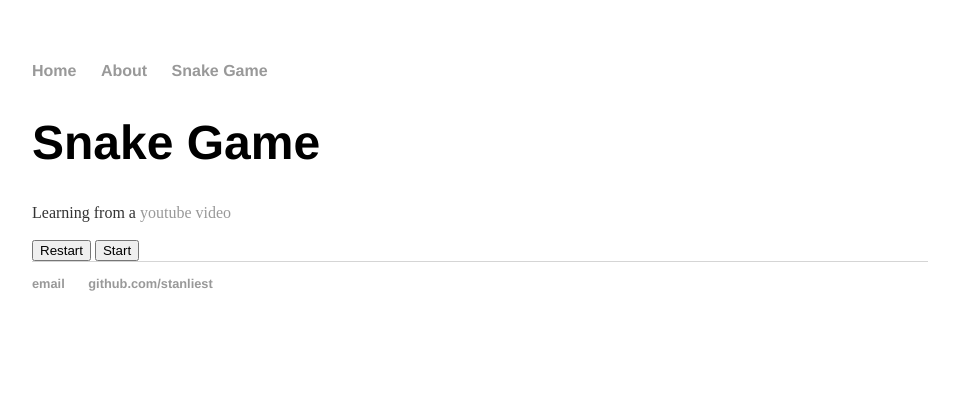
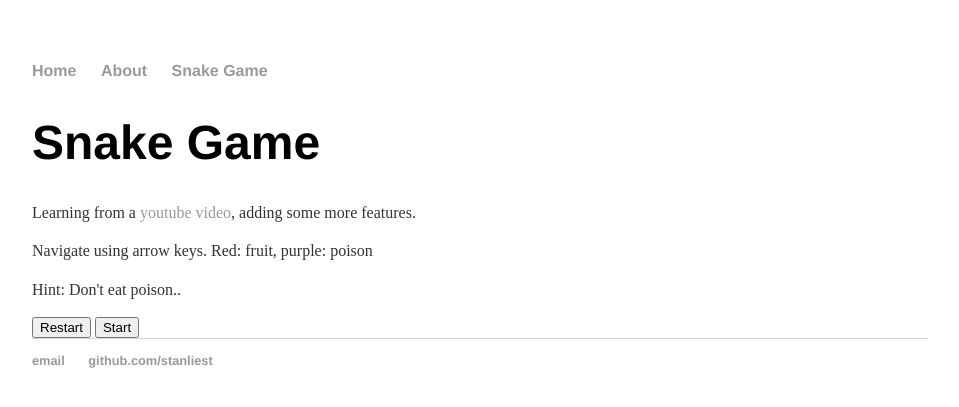
Before and after one commit to Stanliest/stanliest.github.com, a Jekyll site: the page built from snakeGame/index.html, in a window 1280 px wide. Shown: the top 407 px of the page, without its empty margins (160-1119 px from the left). Built offline with Jekyll 4.4.1, drawn with Linux system fonts in a browser that asks for light colours; part of the change alters nothing that is shown.

Commit message:
added color, desc

```diff
--- a/snakeGame/index.html
+++ b/snakeGame/index.html
@@ -18,8 +18,12 @@ title: Snake game
 
     <div class="snakeGame">
         <h1>Snake Game</h1>
-        <p> Learning from a
-            <a href="https://www.youtube.com/watch?v=uU5YPIvJ24Y">youtube video</a></p>
+        <p> Learning from a <a href="https://www.youtube.com/watch?v=uU5YPIvJ24Y">youtube video</a>,
+        adding some more features.</p>
+        <p> Navigate using arrow keys. Red: fruit, purple: poison</p>
+        <p> Hint: Don't eat poison..</p>
+
+        <!-- <p><img id="apple" src="img/fruit.jpg" style="float:left"> Fruit</p> -->
 
         <script src="snakeGame.js"></script>
 
--- a/snakeGame/snakeGame.js
+++ b/snakeGame/snakeGame.js
@@ -7,6 +7,8 @@ var LEFT=0, UP=1, RIGHT=2, DOWN=3;
 // keyboard direction
 var KEY_LEFT = 37, KEY_UP = 38, KEY_RIGHT = 39, KEY_DOWN = 40;
 var die = false;
+// var image = new image();
+// image.src = "img/fruit.jpg";
 
 var grid = {
     width: null,
@@ -158,7 +160,7 @@ function update() {
         snake.direction = DOWN;
     }
 
-    // each five frames update the game state.
+    // each ten frames update the game state.
     if (frames%10 === 0) {
         // pop the last element from the snake queue i.e. the
         // head
@@ -206,23 +208,31 @@ function update() {
 }
 
 function draw() {
-   var tw = canvas.width/grid.width;
-   var th = canvas.height/grid.height;
+    var tw = canvas.width/grid.width;
+    var th = canvas.height/grid.height;
 
-   for (var x=0; x<grid.width; x++) {
+
+
+    for (var x=0; x<grid.width; x++) {
         for (var y=0; y<grid.height; y++) {
             switch(grid.get(x,y)) {
                 case EMPTY:
-                    ctx.fillStyle = "#fff";
+                    ctx.fillStyle = "#00e600";
                     break;
                 case SNAKE:
-                    ctx.fillStyle = "#0ff";
+                    ctx.fillStyle = "blue";
                     break;
                 case FRUIT:
-                    ctx.fillStyle = "#f00";
+                    ctx.fillStyle = "red";
+                    // ctx.fillStyle = ctx.createPattern(image, "no-repeat");
+
+                    // var fruit = document.getElementById("apple");
+                    // var pat = ctx.createPattern(fruit, "no-repeat");
+                    // ctx.fillStyle = pat;
+                    // ctx.fill;
                     break;
                 case POISON:
-                    ctx.fillStyle = "#800080";
+                    ctx.fillStyle = "violet";
             }
             ctx.fillRect(x*tw, y*th, tw, th);
         }
@@ -232,8 +242,12 @@ function draw() {
     ctx.fillText("Score: " + score, 10, canvas.height - 10);
 
     if (die) {
+        var gradient=ctx.createLinearGradient(200,200,300,300);
+        gradient.addColorStop("0","magenta");
+        gradient.addColorStop("0.5","blue");
+        gradient.addColorStop("1.0","red");
         ctx.font = "35px Arial";
-        ctx.fillStyle = "#000";
+        ctx.fillStyle = gradient;
         ctx.fillText("Game over", 170, 270);
         keystate[evt.keyCode] = false; // disable key
     }
```
Also changed, not shown: snakeGame/img/fruit.jpg (added).
